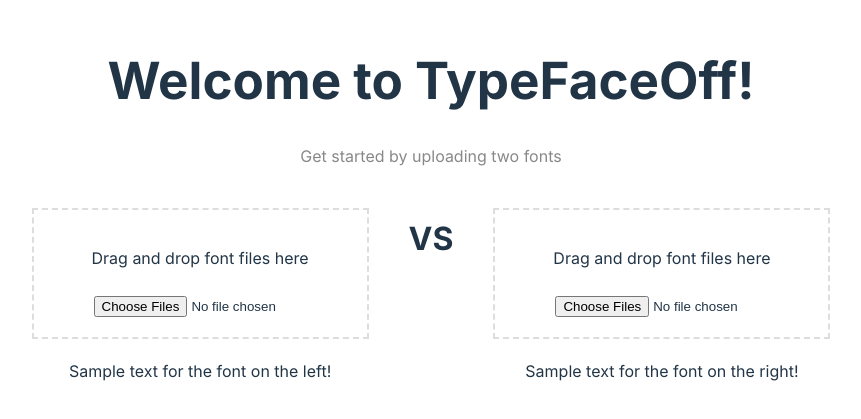
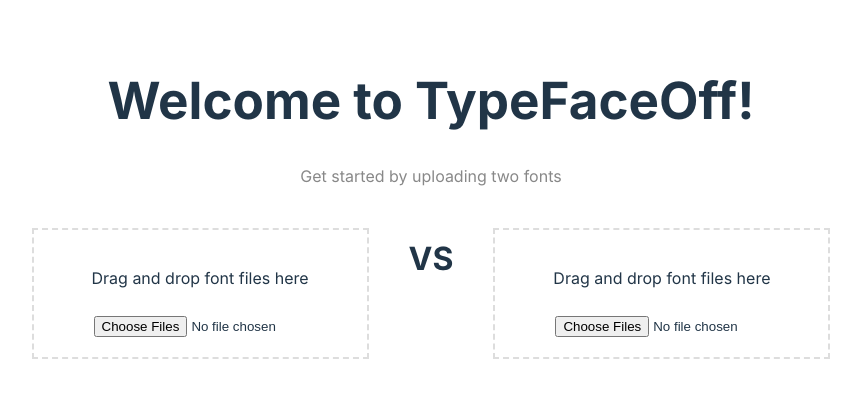
Before and after one commit to typefaceoff/typefaceoff, a React (Vite) app: page / in a window 1280 px wide. Shown: the part 191-610 px from the top of the page, without its empty margins (209-1070 px from the left). Built offline with nearby package versions, Linux system fonts and the light colour scheme.

Commit message:
Displaying no text unless a font is chosen

```diff
--- a/src/App.tsx
+++ b/src/App.tsx
@@ -35,7 +35,6 @@ function App() {
         <div>
           <FontUploader onFontSelected={handleFontSelectedLeft} />
           {selectedFontLeft && <FontPreview fontFile={selectedFontLeft} side="left" />}
-          {!selectedFontLeft && <p>Sample text for the font on the left!</p>}
         </div>
 
         {/* Middle divider */}
@@ -47,7 +46,6 @@ function App() {
         <div>
           <FontUploader onFontSelected={handleFontSelectedRight} />
           {selectedFontRight && <FontPreview fontFile={selectedFontRight} side="right" />}
-          {!selectedFontRight && <p>Sample text for the font on the right!</p>}
         </div>
       </div>
     </>
```
